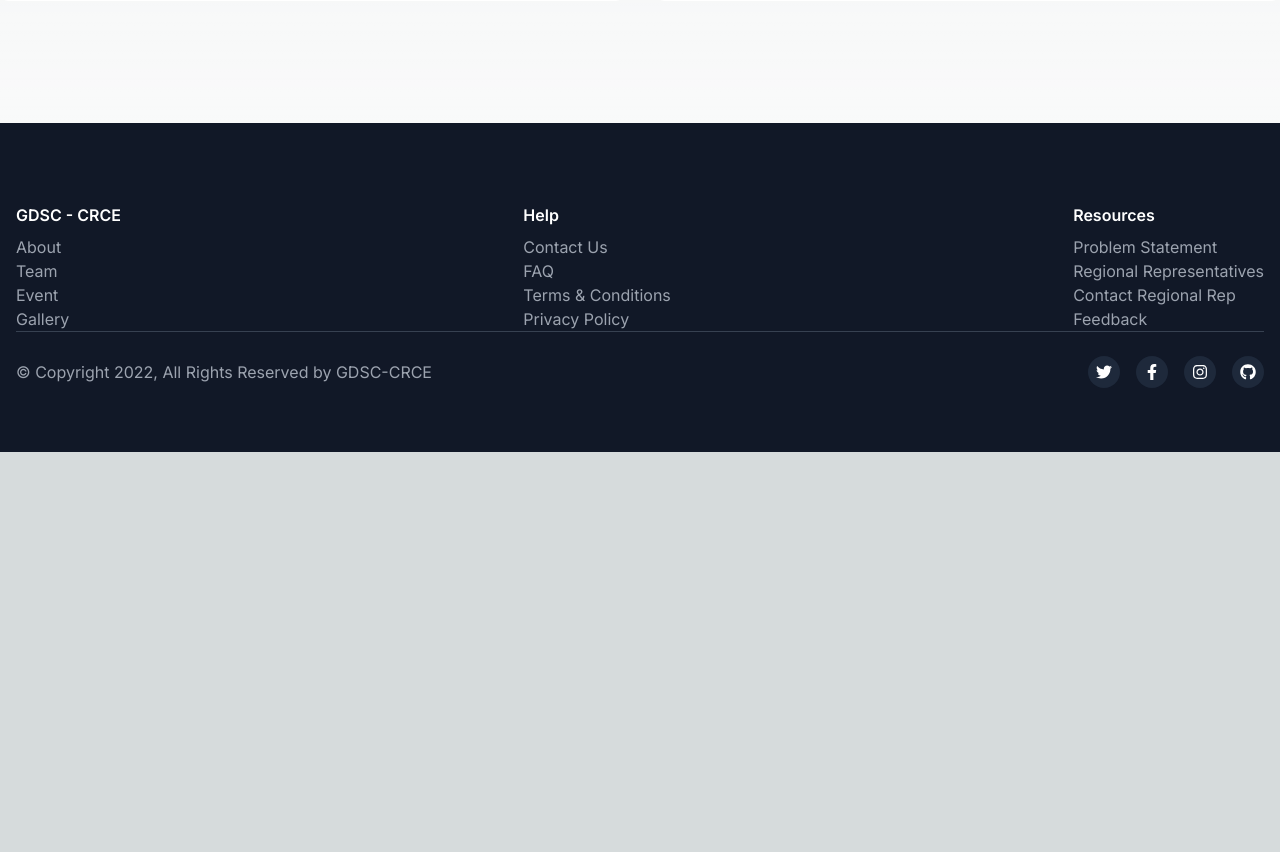
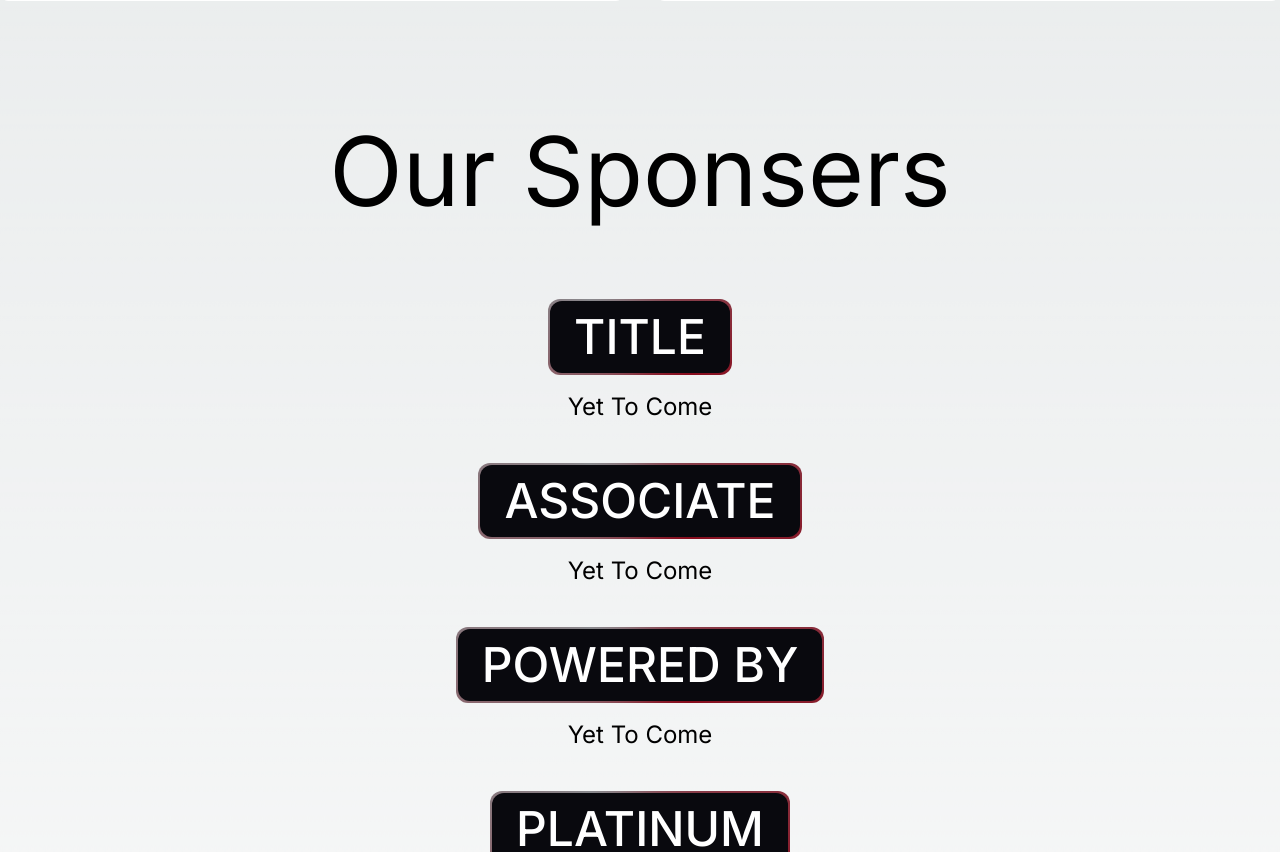
Before and after one commit to Chris-Lopes/bnb-2024-sample, a Next.js app: page / in a window 1280 px wide. Shown: the part 1941-2793 px from the top of the page. Before the commit the page ends 2393 px from the top, so only its background shows below. Built offline with nearby package versions, Linux system fonts and the light colour scheme.

Commit message:
sponsers

```diff
--- a/src/app/page.tsx
+++ b/src/app/page.tsx
@@ -7,6 +7,7 @@
 import {Footer }from "@/components/Footer";
 import AboutUs from "@/components/AboutUs";
 import Hero from "@/components/hero2";
+import Sponsers from "@/components/Sponsers";
 //style={{ backgroundImage: 'url("/actualBg.png")', }}
 export default function Home() {
   return (
@@ -32,6 +33,7 @@
       <div>
         <Accordion />
       </div>
+      <Sponsers/>
     </main>
   );
 };
--- a/src/components/NavBar.tsx
+++ b/src/components/NavBar.tsx
@@ -26,7 +26,7 @@
 
   return (
     <div
-      className={`fixed w-full text-white py-4 bg-transparent transition-transform duration-300 ${
+      className={`fixed w-full text-white py-4 bg-opacity-50 bg-black transition-transform duration-300 ${
         showNav ? "translate-y-0" : "-translate-y-full"
       }`}>
       <div className="container mx-auto px-4 flex justify-between items-center">
--- /dev/null
+++ b/src/components/Sponsers.tsx
@@ -0,0 +1,71 @@
+import React from "react";
+
+const Sponsers = () => {
+  return (
+    <div className="flex flex-col justify-center items-center w-full ">
+      <h1 className="text-8xl mb-20">Our Sponsers</h1>
+      <div>
+        <div className="text-center mb-10">
+          <h2 className="relative inline-flex h-full overflow-hidden rounded-xl p-[2px] mb-4 focus:outline-none focus:ring-2 focus:ring-[#df4173] focus:ring-offset-2 focus:ring-offset-[#df4173]">
+            <span className="absolute inset-[-1000%] animate-[spin_2s_linear_infinite] bg-[conic-gradient(from_90deg_at_50%_50%,#880c1d_0%,#89898d_50%,#880c1d_100%)]" />
+            <span className="inline-flex h-full w-full cursor-default items-center justify-center rounded-xl bg-[#09090e] px-6 py-3 text-5xl font-medium text-white backdrop-blur-3xl">
+              TITLE
+            </span>
+          </h2>
+          <p className="text-2xl"> Yet To Come</p>
+        </div>
+        <div className="text-center mb-10">
+          <h2 className="relative inline-flex h-full overflow-hidden rounded-xl p-[2px] mb-4 focus:outline-none focus:ring-2 focus:ring-[#df4173] focus:ring-offset-2 focus:ring-offset-[#df4173]">
+            <span className="absolute inset-[-1000%] animate-[spin_2s_linear_infinite] bg-[conic-gradient(from_90deg_at_50%_50%,#880c1d_0%,#89898d_50%,#880c1d_100%)]" />
+            <span className="inline-flex h-full w-full cursor-default items-center justify-center rounded-xl bg-[#09090e] px-6 py-3 text-5xl font-medium text-white backdrop-blur-3xl">
+              ASSOCIATE
+            </span>
+          </h2>
+          <p className="text-2xl"> Yet To Come</p>
+        </div>
+        <div className="text-center mb-10">
+          <h2 className="relative inline-flex h-full overflow-hidden rounded-xl p-[2px] mb-4 focus:outline-none focus:ring-2 focus:ring-[#df4173] focus:ring-offset-2 focus:ring-offset-[#df4173]">
+            <span className="absolute inset-[-1000%] animate-[spin_2s_linear_infinite] bg-[conic-gradient(from_90deg_at_50%_50%,#880c1d_0%,#89898d_50%,#880c1d_100%)]" />
+            <span className="inline-flex h-full w-full cursor-default items-center justify-center rounded-xl bg-[#09090e] px-6 py-3 text-5xl font-medium text-white backdrop-blur-3xl">
+              POWERED BY
+            </span>
+          </h2>
+          <p className="text-2xl"> Yet To Come</p>
+        </div>
+        <div className="text-center mb-10">
+          <h2 className="relative inline-flex h-full overflow-hidden rounded-xl p-[2px] mb-4 focus:outline-none focus:ring-2 focus:ring-[#df4173] focus:ring-offset-2 focus:ring-offset-[#df4173]">
+            <span className="absolute inset-[-1000%] animate-[spin_2s_linear_infinite] bg-[conic-gradient(from_90deg_at_50%_50%,#880c1d_0%,#89898d_50%,#880c1d_100%)]" />
+            <span className="inline-flex h-full w-full cursor-default items-center justify-center rounded-xl bg-[#09090e] px-6 py-3 text-5xl font-medium text-white backdrop-blur-3xl">
+              PLATINUM
+            </span>
+          </h2>
+          <p className="text-2xl"> Yet To Come</p>
+        </div>
+        <div className="text-center mb-10">
+          <h2 className="relative inline-flex h-full overflow-hidden rounded-xl p-[2px] mb-4 focus:outline-none focus:ring-2 focus:ring-[#df4173] focus:ring-offset-2 focus:ring-offset-[#df4173]">
+            <span className="absolute inset-[-1000%] animate-[spin_2s_linear_infinite] bg-[conic-gradient(from_90deg_at_50%_50%,#880c1d_0%,#89898d_50%,#880c1d_100%)]" />
+            <span className="inline-flex h-full w-full cursor-default items-center justify-center rounded-xl bg-[#09090e] px-6 py-3 text-5xl font-medium text-white backdrop-blur-3xl">
+              GOLD
+            </span>
+          </h2>
+          <p className="text-2xl"> Yet To Come</p>
+        </div>
+        <div className="text-center mb-10">
+          <h2 className="relative inline-flex h-full overflow-hidden rounded-xl p-[2px] mb-4 focus:outline-none focus:ring-2 focus:ring-[#df4173] focus:ring-offset-2 focus:ring-offset-[#df4173]">
+            <span className="absolute inset-[-1000%] animate-[spin_2s_linear_infinite] bg-[conic-gradient(from_90deg_at_50%_50%,#880c1d_0%,#89898d_50%,#880c1d_100%)]" />
+            <span className="inline-flex h-full w-full cursor-default items-center justify-center rounded-xl bg-[#09090e] px-6 py-3 text-5xl font-medium text-white backdrop-blur-3xl">
+              SILVER
+            </span>
+          </h2>
+          <p className="text-2xl"> Yet To Come</p>
+        </div>
+      </div>
+      <h1 className="text-8xl mb-20">Previous Sponsers</h1>
+      <div>
+        companies...
+      </div>
+    </div>
+  );
+};
+
+export default Sponsers;
```
Also changed, not shown: 1 other file (tests, documents, lock files or other folders).
